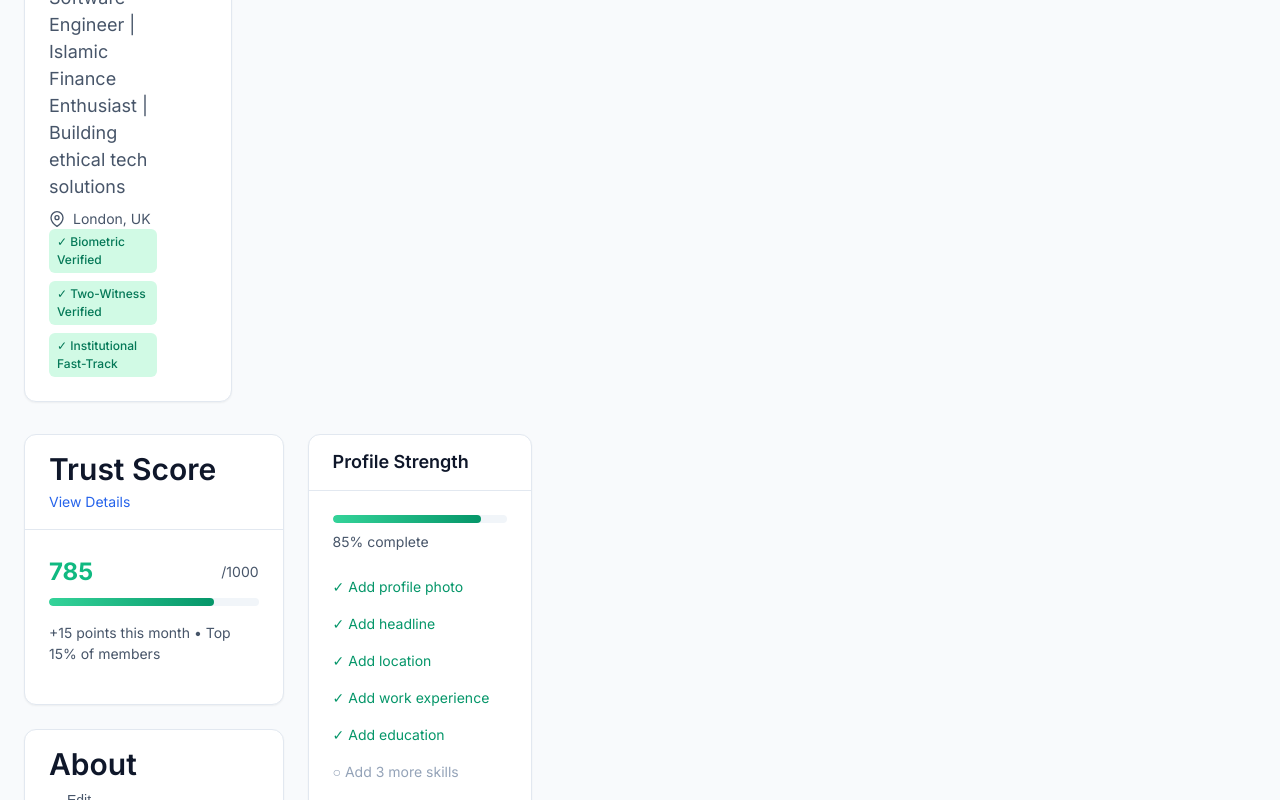
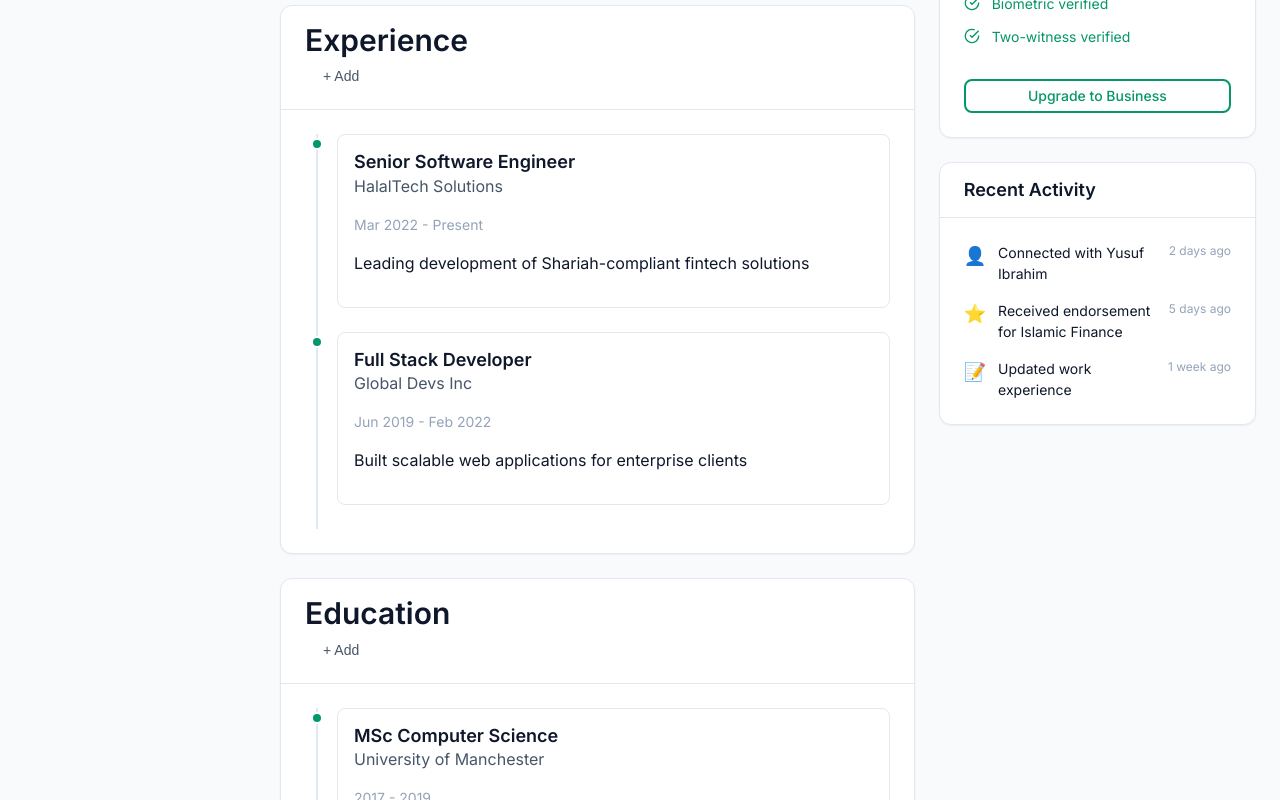
Before and after one commit to mdfaizanashrafi/muslimEEN-webapp, a Next.js app in the folder frontend/: page /profile in a window 1280 px wide. Shown: the part 1200-2000 px from the top of the page. Built offline with nearby package versions, Linux system fonts and the light colour scheme.

Commit message:
front and back end working

```diff
--- a/frontend/app/globals.css
+++ b/frontend/app/globals.css
@@ -1378,14 +1378,16 @@
 
   .sidebar {
     transform: none;
-    position: sticky;
+    position: fixed;
     top: var(--header-height);
+    left: 0;
+    bottom: 0;
+    width: var(--sidebar-width);
     height: calc(100vh - var(--header-height));
   }
 
   .main.with-sidebar {
-    display: grid;
-    grid-template-columns: var(--sidebar-width) 1fr;
+    margin-left: var(--sidebar-width);
   }
 
   .grid-cols-md-2 { grid-template-columns: repeat(2, 1fr); }
--- a/frontend/next.config.js
+++ b/frontend/next.config.js
@@ -1,7 +1,8 @@
 /** @type {import('next').NextConfig} */
 const nextConfig = {
-  output: 'export',
-  distDir: 'dist',
+  // Temporarily disable static export for dev mode
+  // output: 'export',
+  // distDir: 'dist',
   images: {
     unoptimized: true,
   },
```
